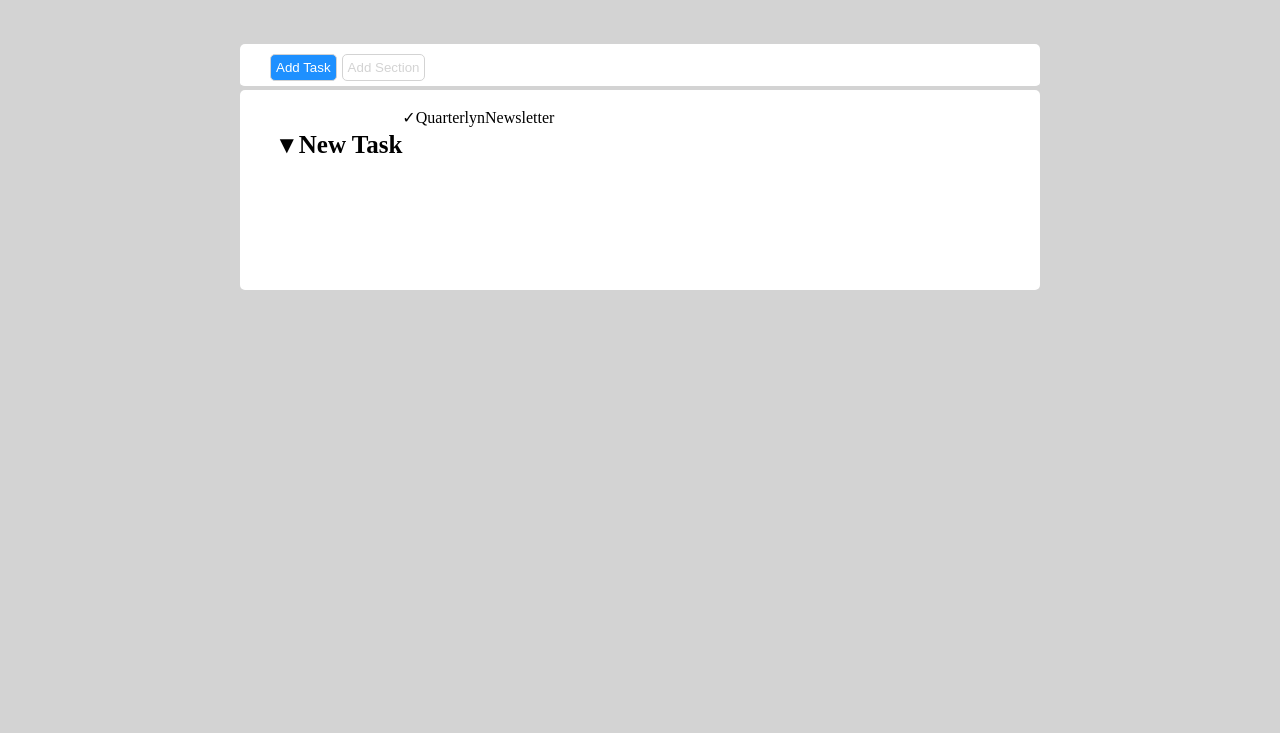
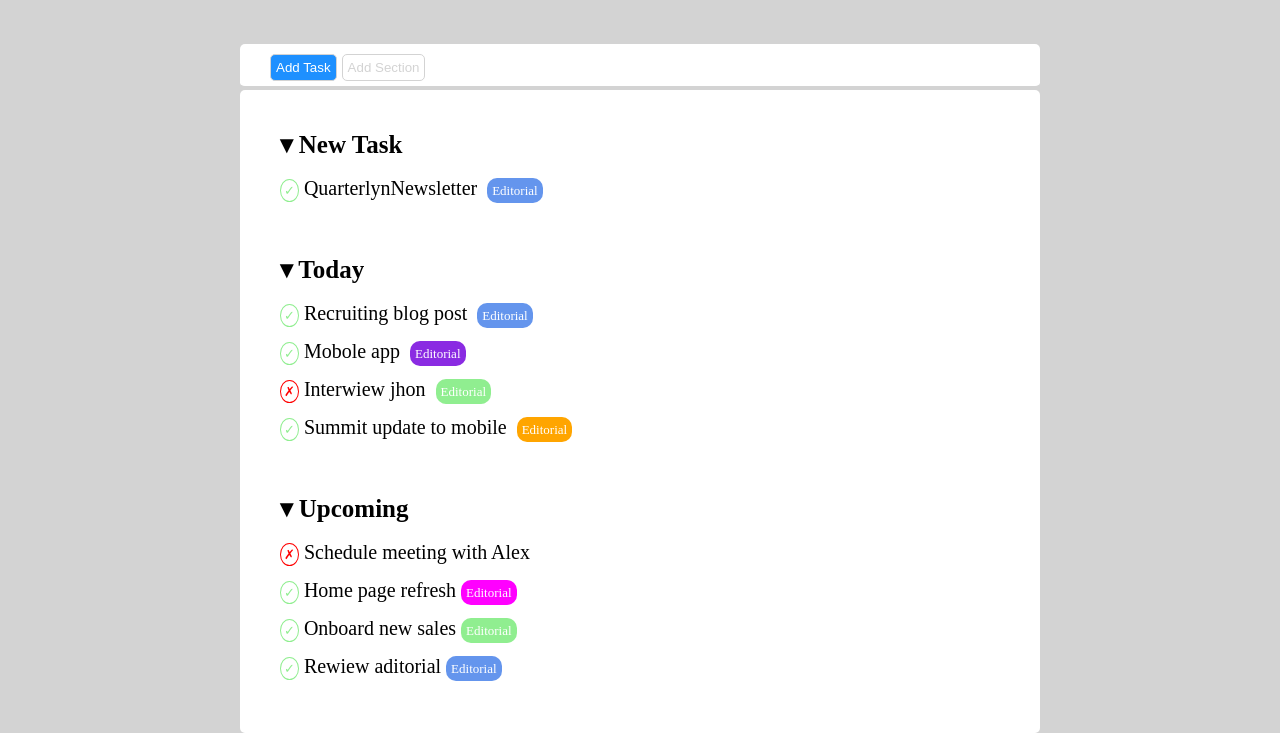
Before and after one commit to GiuseppeM22/html-css-toboolist, a plain HTML site: page index.html in a window 1280 px wide. Shown: the part 106-839 px from the top of the page. Before the commit the page ends 800 px from the top, so only its background shows below. Drawn offline with Linux system fonts and the light colour scheme.

Commit message:
feat: add main

```diff
--- a/css/style.css
+++ b/css/style.css
@@ -56,13 +56,60 @@ input{
     margin: auto;
     background-color: white;
     max-width: 800px;
-    height: 200px;
     margin-top: 2px;
     border-radius: 5px;
     padding-left: 40px;
+    padding-bottom: 40px;
+
 }
 
-h1{
-    margin-top: 40px;
+h3{
+    padding-top: 40px;
     font-size: 25px;
 }
+
+#true, #false{
+    border: 1px solid lightgreen;
+    color: lightgreen;
+    border-radius: 50%;
+    margin-right: 5px;
+    font-size: small;
+    padding: 3px;
+}
+
+#false{
+    border: 1px solid red;
+    color: red;
+
+
+}
+
+.text{
+    background-color: cornflowerblue;
+    color: white;
+    padding: 5px;
+    margin-left: 5px;
+    border-radius: 10px;
+    font-size: small;
+}
+
+p{
+    font-size: 20px;
+    margin-bottom: 15px;
+}
+
+#viola{
+    background-color: blueviolet;
+}
+
+#green{
+    background-color: lightgreen;
+}
+
+#orange{
+    background-color: orange;
+}
+
+#lightviolet{
+    background-color: fuchsia;
+}
--- a/index.html
+++ b/index.html
@@ -23,8 +23,26 @@
         </div>
 
         <div class="second-container">
-            <h1> ▾ New Task</h1> <br>
-            <p><span>&#10003<span>QuarterlynNewsletter</p>
+            <h3> ▾ New Task</h3> <br>
+            <p><span id="true">&#10003</span>QuarterlynNewsletter <span class="text">Editorial</span></p>
+
+            <h3> ▾ Today</h3> <br>
+            <p><span id="true">&#10003</span>Recruiting blog post <span class="text">Editorial</span></p>
+
+            <p><span id="true">&#10003</span>Mobole app <span id="viola" class="text">Editorial</span></p>
+
+            <p><span id="false">&#10007</span>Interwiew jhon <span id="green" class="text">Editorial</span></p>
+
+            <p><span id="true">&#10003</span>Summit update to mobile <span id="orange" class="text">Editorial</span></p>
+
+            <h3> ▾ Upcoming</h3> <br>
+            <p><span id="false">&#10007</span>Schedule meeting with Alex </p>
+
+            <p><span id="true">&#10003</span>Home page refresh<span id="lightviolet" class="text">Editorial</span></p>
+
+            <p><span id="true">&#10003</span>Onboard new sales<span id="green" class="text">Editorial</span></p>
+
+            <p><span id="true">&#10003</span>Rewiew aditorial<span id="text" class="text">Editorial</span></p>
         </div>
     </main>
 </body>
```
